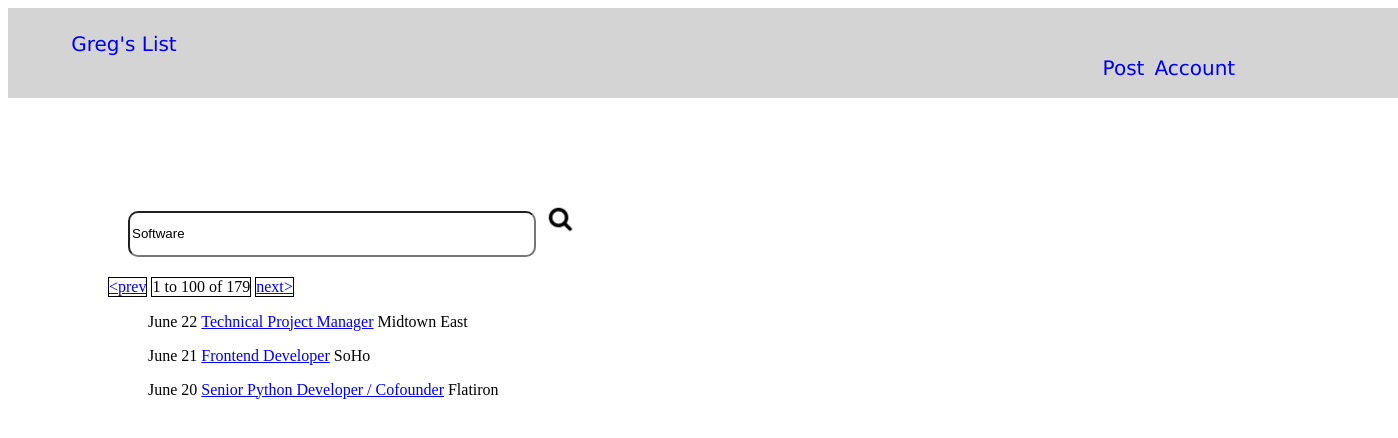
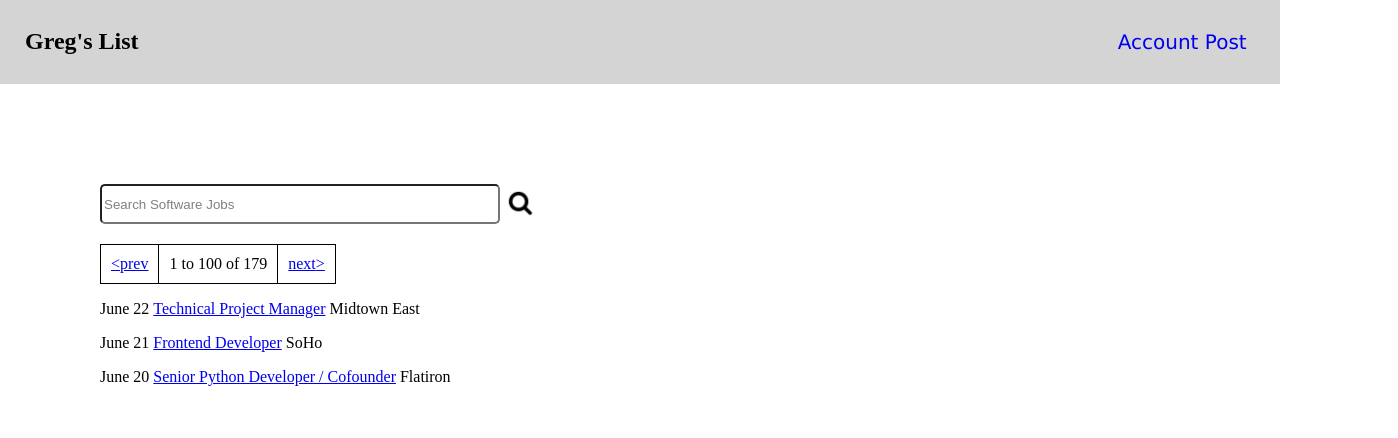
Before and after one commit to keyth202/css_challenge, a plain HTML site: page index.html in a window 1280 px wide. Shown: the whole page, 1398 px wide, since content can reach past the window. Drawn offline with Linux system fonts and the light colour scheme.

Commit message:
after speaking with TJ

```diff
--- a/index.html
+++ b/index.html
@@ -9,18 +9,15 @@
 </head>
 <body>
 	<nav>
-		<div >
+		<h1>Greg's List</h1>
 			<ul >
-				<li><a href="#home">Greg's List</a></li>
-				<li class="rightnav"><a href="#account"> Account </a></li>
-				<li class="rightnav"><a href="#post"> Post </a></li>
-
+				<li class=""><a href="#account"> Account </a></li>
+				<li class=""><a href="#post"> Post </a></li>
 			</ul>
-		</div>
 	</nav>
 	<main>
 		<form>
-			<input type="text" name="SoftwareJobs" value="Software">
+			<input type="text" name="SoftwareJobs" value="Search Software Jobs">
 			<input type="image" src=".\images\magnifying-glass.png" alt="submit" class="mag" >
 		</form>
 		<div class="choicebar">
--- a/main.css
+++ b/main.css
@@ -1,23 +1,44 @@
-html{
-	box-sizing: border-box;
+*{
+	box-sizing: border-box; /*added from solution*/
+
+}
+
+h1 {
+    margin: 0;
+    display: inline-block;
+    width: 49%;
+}
+
+ul {
+	padding: 0;
+}
+
+nav > ul >li {
+    display: inline-block;
+}
+
+body {
+    margin: 0;
 }
 
 nav{
 	background-color: #d4d4d4;
 	margin:0px;
-	height: 90px;
+	/* height: 90px; */
 	width:100%;
 	border:0px;
-	padding-left:5%;
-	padding-right:5%;
+	/* padding-left:5%; */
+	/* padding-right:5%; */
+	padding: 10px 25px;
 }
 nav ul {
-	padding-top:50%;
+	/* padding-top:50%; */
 	list-style-type: none;
-	display:inline;
+	display: inline-block;
 	font-family: "Verdana", serif;
 	font-size:20px;
-
+	width: 50%;
+	text-align: right;
 }
 nav ul li.rightnav{
 	float:right;
@@ -36,28 +57,37 @@ nav a{
  	margin-top:100px;
  	margin-left:100px;
  	text-align: left;
+ 	font-size:19;
  }
 form{
-	margin:20px;
+	margin: 20px 0px;
+	position: relative;
 }
 form input{
  	height:40px;
  	width:400px;
  	display:inline-block;
- 	border-radius:10px;
+ 	border-radius:5px;
+ 	color: grey;
 }
 
 form input.mag {
-	display:inline-block;
-	height:40px;
+	/* display:inline-block; */
+	width: 40px;
+	px; */
 	width:40px;
+	/* margin: 10px; */
+	height: 40px;
+	position: absolute;
+	top: -2px;
 }
 
 span.choicebar{
 	display: inline-block;
-	border: solid 1px ;
-	margin:0;
-	font-size:15;
+	border: solid 1px;
+	margin-right: -5px;
+	padding: 10px;
+	/* border-radius: 5px 0px 0px 5px; */
 }
 
 .prev a::before{
```
